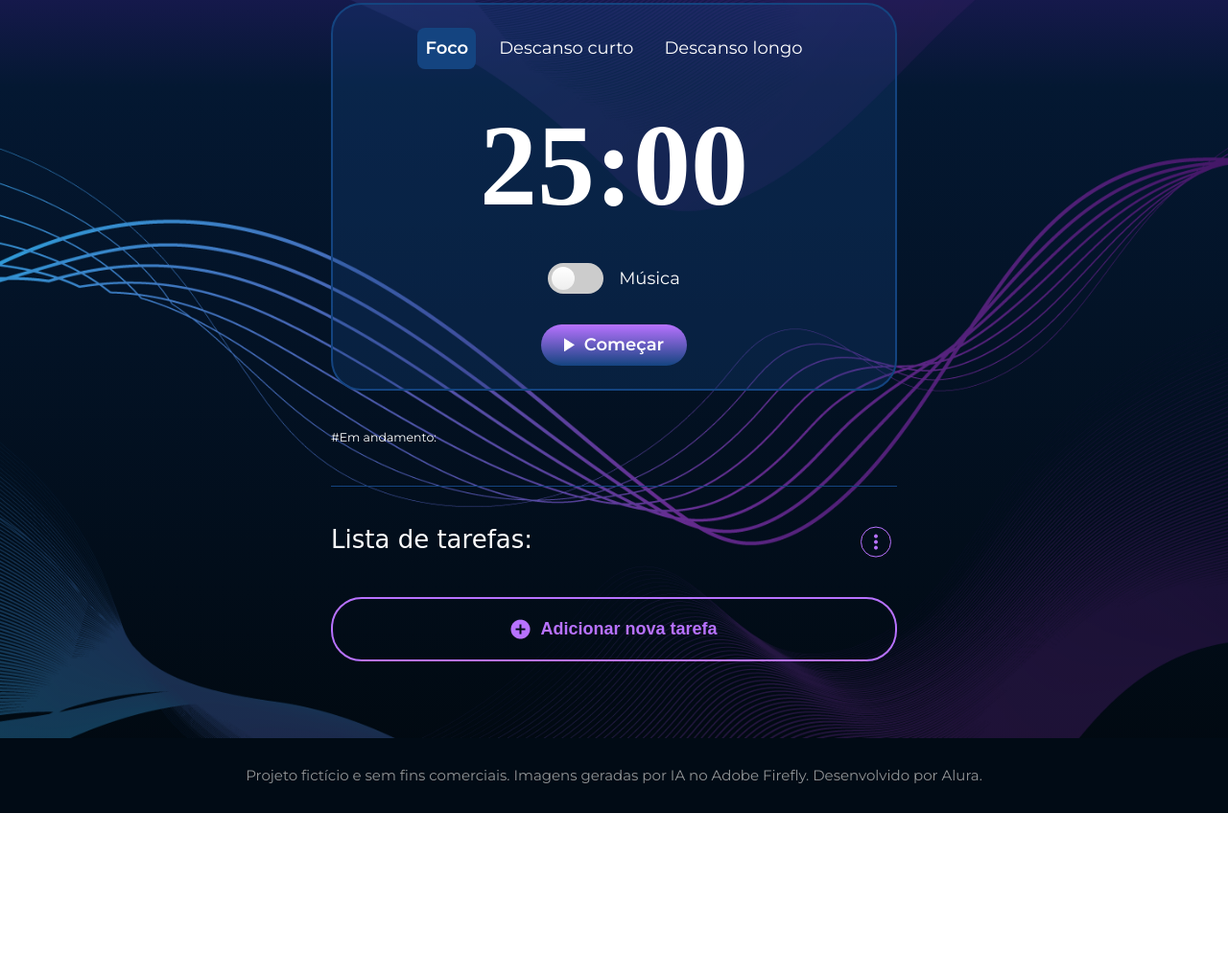
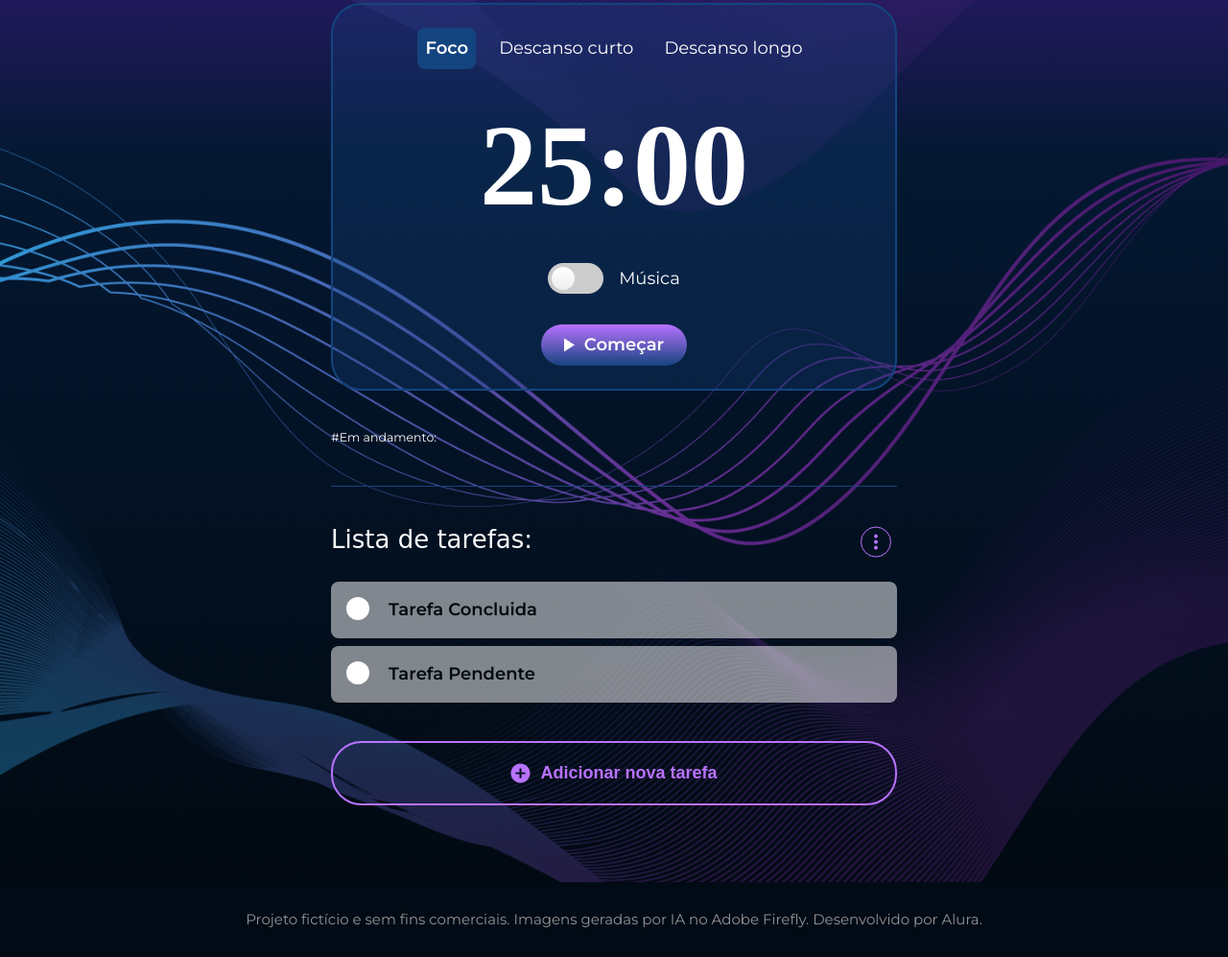
Before and after one commit to ViniCellist/JavaScript, a plain HTML site: page Alura/Fokus.2.0/index.html in a window 1280 px wide. Shown: the part 621-1618 px from the top of the page at 96% size. Before the commit the page ends 1468 px from the top, so only its background shows below. Drawn offline with nearby package versions, Linux system fonts and the light colour scheme; a web font is replaced by a local one.

Commit message:
update
HTML: changed the path that links the alternative files;
creation of crud to compile the script

```diff
--- a/Alura/Fokus.2.0/index.html
+++ b/Alura/Fokus.2.0/index.html
@@ -14,8 +14,9 @@
     <link
         href="https://fonts.googleapis.com/css2?family=Montserrat:ital,wght@0,100;0,200;0,300;0,400;0,500;0,600;0,700;0,800;0,900;1,100;1,200;1,300;1,400;1,500;1,600;1,700;1,800;1,900&family=Prata&family=Unbounded:wght@200;300;400;500;600;700;800;900&display=swap"
         rel="stylesheet">
-    <link rel="stylesheet" href="./styles.css">
-    <script src="./script.js" defer></script>
+    <link rel="stylesheet" href="styles.css">
+    <script src="script.js" defer></script>
+    <script src="script-crud.js" defer></script>
 </head>
 
 <body>
--- /dev/null
+++ b/Alura/Fokus.2.0/script-crud.js
@@ -0,0 +1,43 @@
+const taskListContainer = document.querySelector('.app__section-task-list')
+
+let tasks = [
+    {
+        description: 'Tarefa Concluida',
+        completed: true
+    },
+    {
+        description: 'Tarefa Pendente',
+        completed: false
+    }
+]
+
+const taskIconSvg = `
+<svg class="app__section-task-icon-status" width="24" height="24" viewBox="0 0 24 24"
+    fill="none" xmlns="http://www.w3.org/2000/svg">
+    <circle cx="12" cy="12" r="12" fill="#FFF" />
+    <path
+        d="M9 16.1719L19.5938 5.57812L21 6.98438L9 18.9844L3.42188 13.4062L4.82812 12L9 16.1719Z"
+        fill="#011080E" />
+</svg>
+`
+function createTask(task) {
+    const li = document.createElement('li')
+    li.classList.add('app__section-task-list-item')
+
+    const svgIcon = document.createElement('svg')
+    svgIcon.innerHTML = taskIconSvg
+
+    const paragraph = document.createElement('p')
+    paragraph.classList.add('app__section-task-list-item-description')
+    paragraph.textContent = task.description
+
+    li.appendChild(svgIcon)
+    li.appendChild(paragraph)
+
+    return li
+}
+
+tasks.forEach(task => {
+    const taskItem = createTask(task)
+    taskListContainer.appendChild(taskItem)
+})
```
